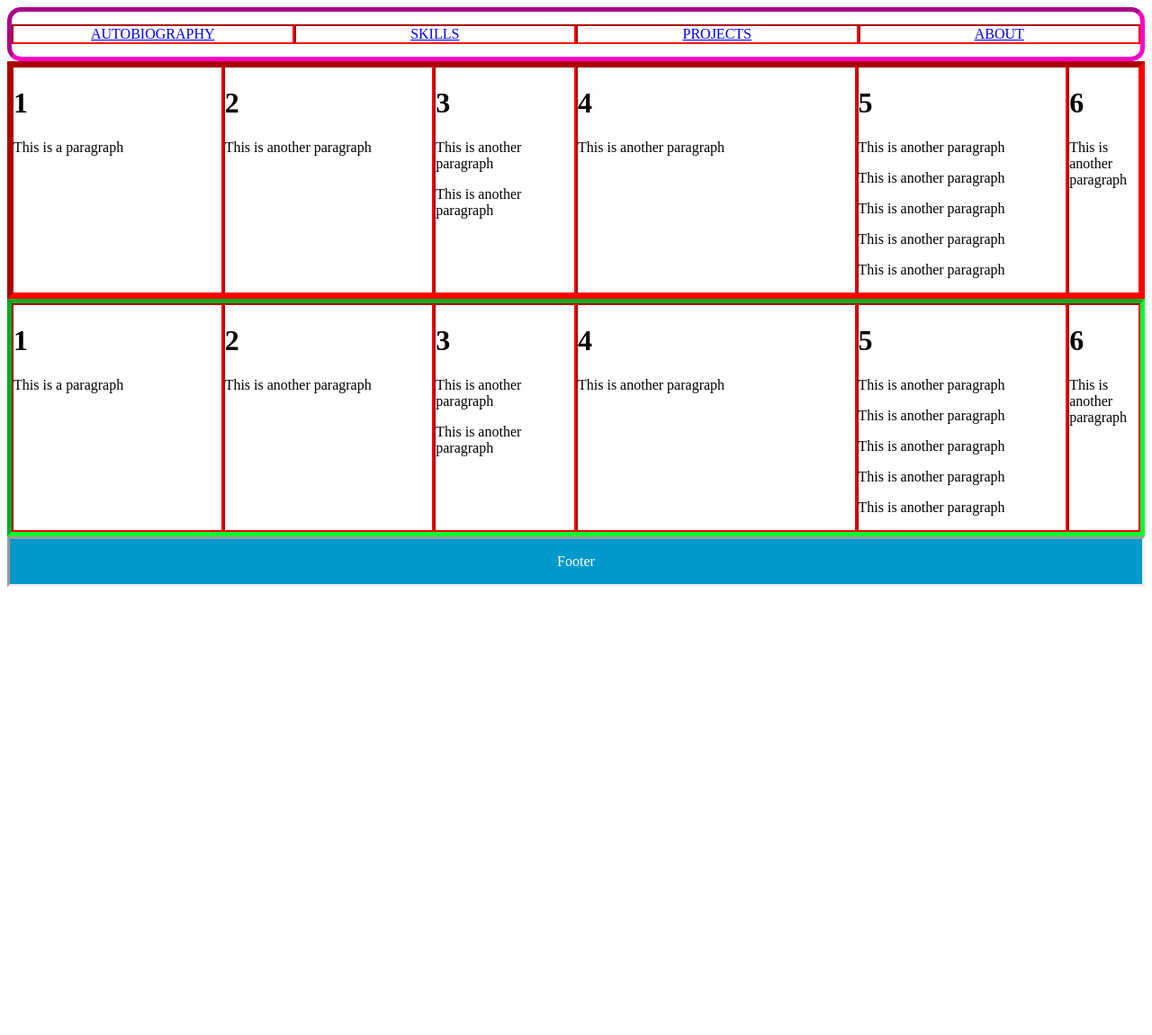
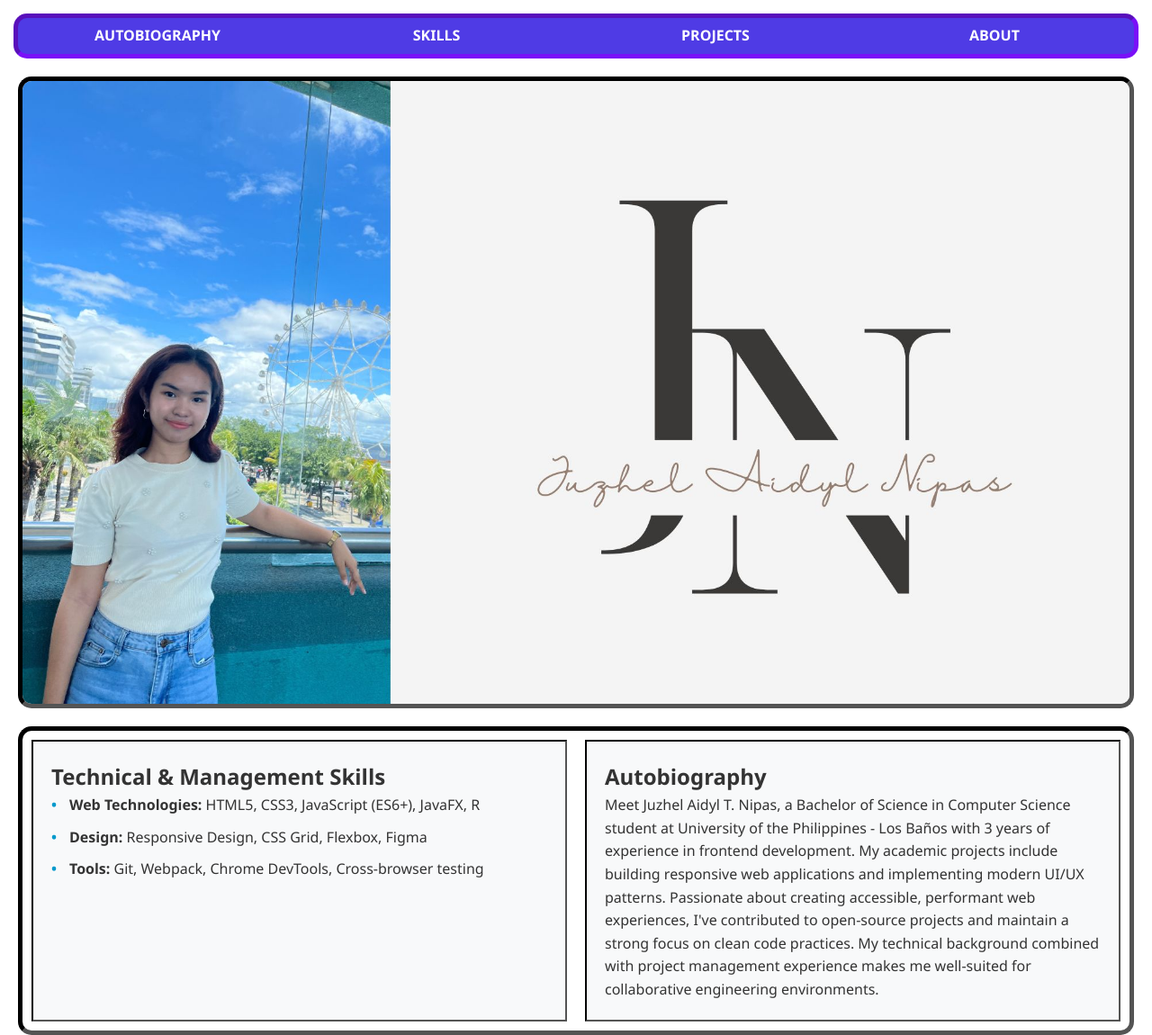
Before and after one commit to CMSC100-Laboratory/exer-02-html-and-css-j-aidylnipas, a plain HTML site: page index.html in a window 1280 px wide. Shown: the top 1150 px of the page at 90% size. Before the commit the page ends 800 px from the top, so only its background shows below. Drawn offline with Linux system fonts and the light colour scheme.

Commit message:
Final: Working Autobiography Website

```diff
--- a/flex.css
+++ b/flex.css
@@ -1,41 +1,136 @@
-.flex-container {
+* {
+    margin: 0;
+    padding: 0;
+    box-sizing: border-box; /* REFERENCE: w3schools*/
+}
+
+body {
+    font-family: 'Segoe UI', Tahoma, Geneva, Verdana, sans-serif;
+    line-height: 1.6;
+    color: #333;
+}
+
+/*navigator bar design*/
+.nav_bar {
+    background-color: #4f3be5;
     display: flex;
     border-style: inset;
     border-width: 5px;
-    border-color: red;
-    flex-direction: row;
+    border-radius: 15px;
+    border-color: rgba(140, 0, 255, 0.716);
+    height: 50px;
+    text-align: center;
+    align-items: center;
+    margin: 15px;
 }
 
-.nav_bar {
+.nav_bar a {
+    text-decoration: none;
+    color: #ffffff;
+    padding: 0 20px;
+    font-weight: bold;
+}
+
+/*big photo*/
+#featured-photo {
     display: flex;
-    grid-area: header;
+    margin: 20px;
     border-style: inset;
     border-width: 5px;
     border-radius: 15px;
-    border-color: rgb(255, 0, 200);
-    height: 50px;
-    flex-direction: row;
-    text-align: center;
-    align-items: center;
+    border-color: #000;
 }
 
-.flex-container2 {
+#featured-photo h1 {
+    margin-bottom: 10px;
+    text-align: center;
+}
+
+/*projects*/
+#projects {
     display: flex;
+    margin: 20px;
     border-style: inset;
     border-width: 5px;
-    border-color: rgb(0, 255, 51);
-    flex-direction: row;
+    border-radius: 15px;
+    border-color: #000;
 }
-.flex-item {
+
+#projects .flex-item {
     border-style: inset;
     border-width: 2px;
-    border-color: red;
+    border-color: #000;
+    margin: 10px;
+    padding: 15px;
+    background-color: #f8f9fa;
 }
 
+/*autobiography, skills, and about*/
+#content {
+    display: flex;
+    margin: 20px;
+    border-style: inset;
+    border-width: 5px;
+    border-radius: 15px;
+    border-color: #000;
+}
+
+#content .flex-item {
+    border-style: inset;
+    border-width: 2px;
+    border-color: #000;
+    margin: 10px;
+    padding: 20px;
+    flex: 1;
+    background-color: #f8f9fa;
+}
+
+#content ul {
+    list-style-type: none;
+    padding-left: 0;
+}
+
+#content li {
+    margin-bottom: 10px;
+    padding-left: 20px;
+    position: relative;
+}
+
+#content li:before { /* REFERENCE: w3schools*/
+    content: "•";
+    position: absolute;
+    left: 0;
+    color: #0099cc;
+    font-weight: bold;
+}
+
+/*footer*/
 .footer {
-  grid-area: footer;
-  border-style: inset;
-  background-color: #0099cc;
-  color: #ffffff;
-  text-align: center;
+    background-color: #4f3be5;
+    color: #ffffff;
+    text-align: center;
+    padding: 15px;
+    margin: 20px;
+    border-style: inset;
+    border-width: 5px;
+    border-radius: 15px;
+    border-color:  rgba(140, 0, 255, 0.716);
 }
+
+.footer a {
+    color: #ffffff;
+    text-decoration: underline;
+}
+
+.footer-center {
+    display: flex;
+    align-items: center;
+    justify-content: center;
+    gap: 12px;
+}
+
+.footer-logo {
+    width: 40px;
+    height: auto;
+    flex-shrink: 0;
+}
--- a/index.html
+++ b/index.html
@@ -8,88 +8,70 @@
   </head>
 
   <body>
-    <meta name="viewport" content="width=device-width, initial-scale=10.0">
+        <meta name="viewport" content="width=device-width, initial-scale=1.0">
         <nav>
-    <div class="nav_bar" >
-
+        <div class="nav_bar">
             <div class="flex-item" style="flex: 1">
-            <a href="/html/">AUTOBIOGRAPHY</a>
+                <a href="#content">AUTOBIOGRAPHY</a>
             </div>
             <div class="flex-item" style="flex: 1">
-            <a href="/css/">SKILLS</a>
+                <a href="#content">SKILLS</a>
             </div>
             <div class="flex-item" style="flex: 1">
-            <a href="/js/">PROJECTS</a>
+                <a href="#projects">PROJECTS</a>
             </div>
             <div class="flex-item" style="flex: 1">
-            <a href="/python/">ABOUT</a>
+                <a href="#content">ABOUT</a>
             </div>
         </div>
         </nav>
 
-    <div class="flex-container">
-        <div class="flex-item" style="flex: 3;">
-            <h1>1</h1>
-            <p>This is a paragraph</p>
-        </div>
-        <div class="flex-item" style="flex: 3;">
-            <h1>2</h1>
-            <p>This is another paragraph</p>
-        </div>
-        <div class="flex-item" style="flex: 2;">
-            <h1>3</h1>
-            <p>This is another paragraph</p>
-            <p>This is another paragraph</p>
-        </div>
-        <div class="flex-item" style="flex: 4;">
-            <h1>4</h1>
-            <p>This is another paragraph</p>
-        </div>
-        <div class="flex-item" style="flex: 3;">
-            <h1>5</h1>
-            <p>This is another paragraph</p>
-            <p>This is another paragraph</p>
-            <p>This is another paragraph</p>
-            <p>This is another paragraph</p>
-            <p>This is another paragraph</p>
-        </div>
-        <div class="flex-item" style="flex: 1;">
-            <h1>6</h1>
-            <p>This is another paragraph</p>
+    <div class="flex-container" id="featured-photo">
+            <div class="flex-item" style="flex: 1; display: flex; justify-content: center; align-items: center;">
+                <img src="feature.jpg" alt="Juzhel Aidyl Nipas" loading="lazy"
+                    style="width: 100%; height: 100%; object-fit: cove; border-radius: 10px;">
             </div>
         </div>
-    <div class="flex-container2">
-        <div class="flex-item" style="flex: 3;">
-            <h1>1</h1>
-            <p>This is a paragraph</p>
+
+        <div class="flex-container" id="content">
+            <div class="flex-item" style="flex: 1; padding: 20px;" id="#content">
+                <h2>Technical & Management Skills</h2>
+                <ul>
+                    <li><strong>Web Technologies:</strong> HTML5, CSS3, JavaScript (ES6+), JavaFX, R</li>
+                    <li><strong>Design:</strong> Responsive Design, CSS Grid, Flexbox, Figma</li>
+                    <li><strong>Tools:</strong> Git, Webpack, Chrome DevTools, Cross-browser testing</li>
+                </ul>
             </div>
-        <div class="flex-item" style="flex: 3;">
-            <h1>2</h1>
-            <p>This is another paragraph</p>
-        </div>
-        <div class="flex-item" style="flex: 2;">
-            <h1>3</h1>
-            <p>This is another paragraph</p>
-            <p>This is another paragraph</p>
-        </div>
-        <div class="flex-item" style="flex: 4;">
-            <h1>4</h1>
-            <p>This is another paragraph</p>
-        </div>
-        <div class="flex-item" style="flex: 3;">
-            <h1>5</h1>
-            <p>This is another paragraph</p>
-            <p>This is another paragraph</p>
-            <p>This is another paragraph</p>
-            <p>This is another paragraph</p>
-            <p>This is another paragraph</p>
-        </div>
-        <div class="flex-item" style="flex: 1;">
-            <h1>6</h1>
-            <p>This is another paragraph</p>
+            <div class="flex-item" style="flex: 1; padding: 20px;" id="#content">
+                <h2>Autobiography</h2>
+                <p>Meet Juzhel Aidyl T. Nipas, a Bachelor of Science in Computer Science student at University of the Philippines - Los Baños with 3 years of experience in frontend development. My academic projects include building responsive web applications and implementing modern UI/UX patterns. Passionate about creating accessible, performant web experiences, I've contributed to open-source projects and maintain a strong focus on clean code practices. My technical background combined with project management experience makes me well-suited for collaborative engineering environments.</p>
             </div>
         </div>
-    <div class="footer"><p>Footer</p></div>
+
+        <div class="flex-container" id="projects">
+            <div class="flex-item" style="flex: 1; padding: 15px;">
+                <h2>Project 1: Interior Furniture Set-Up and Delivery</h2>
+                <p>Developed a basic web page using HTML and CSS. Implemented the planner of furniture set-up and delivery options using JavaScript.</p>
+            </div>
+            <div class="flex-item" style="flex: 1; padding: 15px;">
+                <h2>Project 2: Mitigation Planner App</h2>
+                <p>Created a pollution reduction planner app using R. Implemented shiny library for user interface.</p>
+            </div>
+            <div class="flex-item" style="flex: 1; padding: 15px;">
+                <h2>Project 3: University Portal</h2>
+                <p>Built a responsive student portal using JavaFX with accessibility features. Integrated with university API for course registration.</p>
+            </div>
+        </div>
+
+        <div class="footer" id="#content">
+            <div class="footer-center">
+                <img src="logo.jpg" alt="Logo" loading="lazy" class="footer-logo">
+                <div>
+                    <p>Los Baños, Laguna | Contact: jtnipas@up.edu.ph</p>
+                    <p>Personal Website: juzhelaidyl.dev | Copyright © 2026</p>
+                    <p><a href="#top" style="color: white; text-decoration: underline;">Back to Top</a></p>
+                </div>
+            </div>
+        </div>
     </body>
-
 </html>
```
Also changed, not shown: feature.jpg (added), logo.jpg (added). Lines whose indentation alone changed are shown as unchanged.
